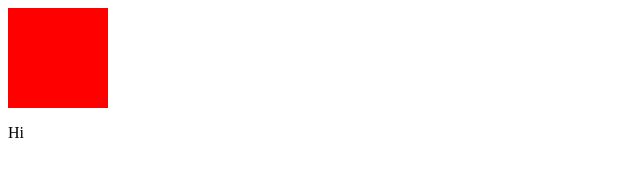
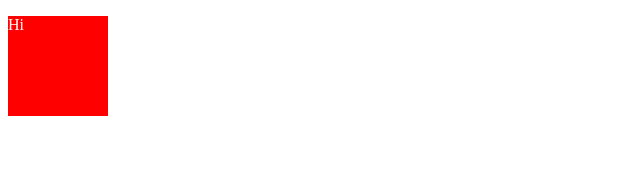
Before and after one commit to ARod33/ARod33.github.io, a plain HTML site: page index.html in a window 1280 px wide. Shown: the whole page, without its empty margins (0-640 px from the left). Drawn offline with Linux system fonts and the light colour scheme.

Commit message:
Commit11

```diff
--- a/index.html
+++ b/index.html
@@ -10,7 +10,7 @@
 </head>
 <body>
     <!-- Here -->
-    <div id="S1"></div> <p> Hi </p> </div>
+    <div id="S1"> <p> Hi </p> </div>
     <div id="S2"></div>
     <div id="S3"></div>
     <div id="S4"></div>
```
